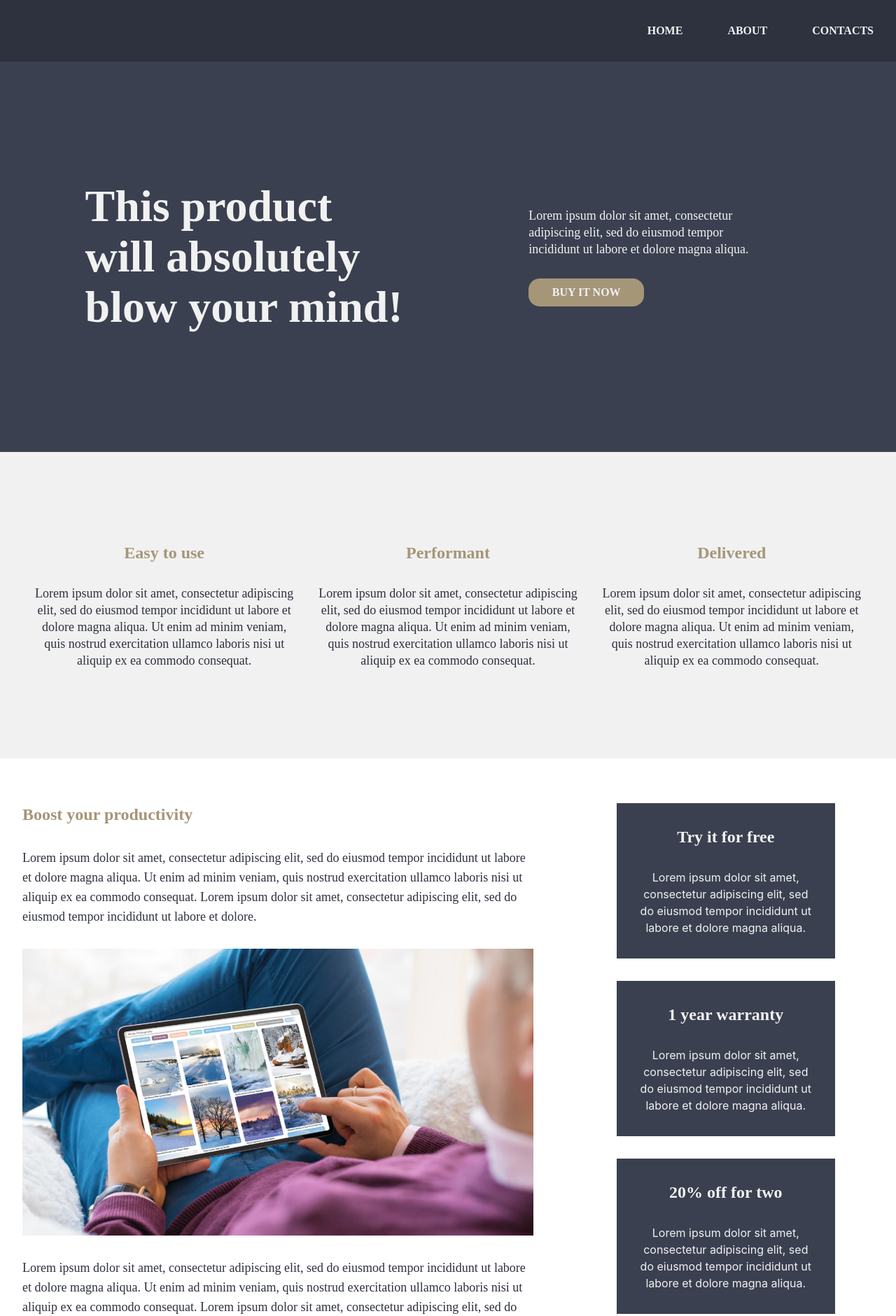
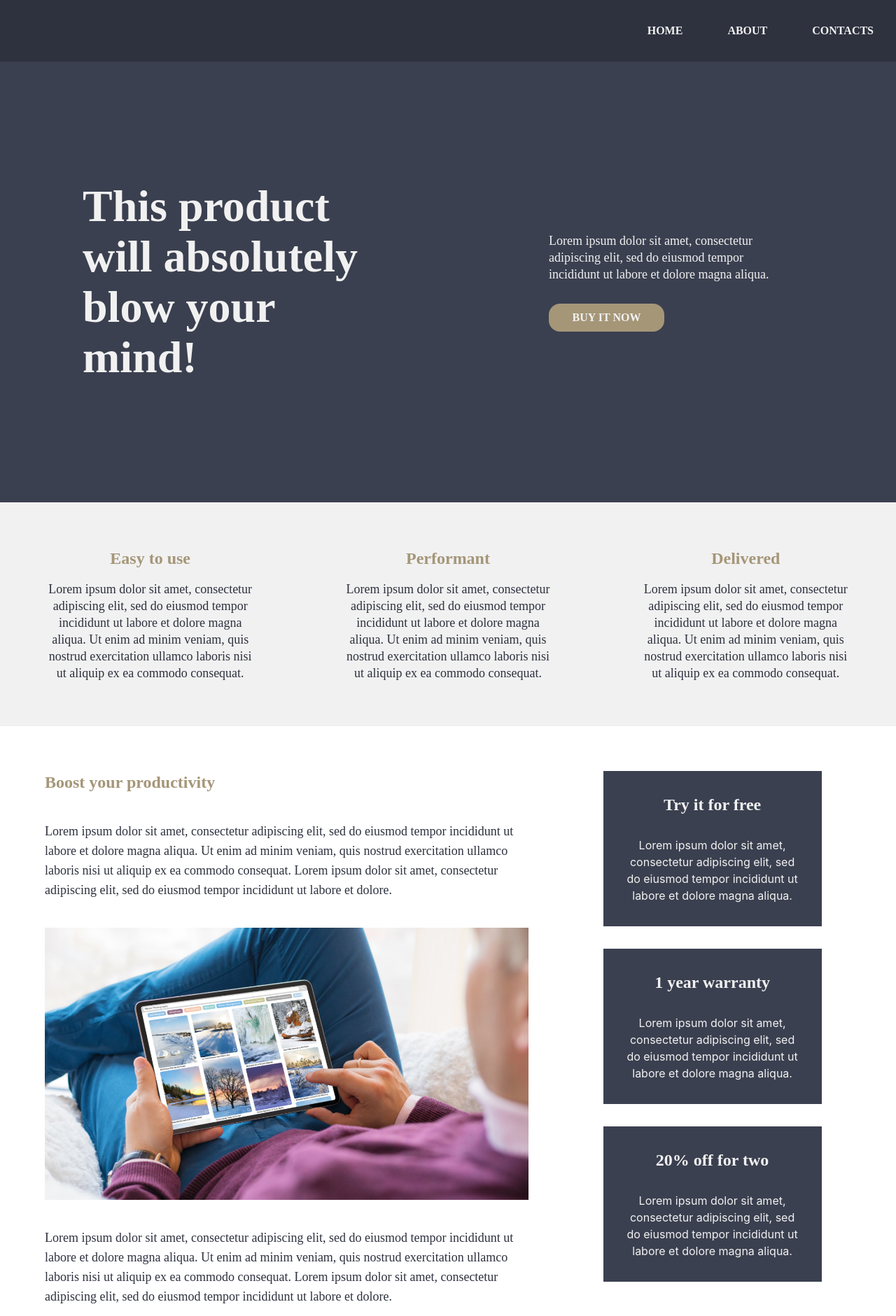
Before and after one commit to Danilok95432/RC_HW_1, a website: page index.html in a window 1280 px wide. Shown: the top 1881 px of the page at 70% size. Drawn offline with nearby package versions, Linux system fonts and the light colour scheme.

Commit message:
third commit

```diff
--- a/index.html
+++ b/index.html
@@ -22,12 +22,12 @@
       <section class="hero">
         <div class="hero-block">
           <div id="introduce-block" class="two-blocks">
-            <div class="left-block">
+            <div id="intro-elem" class="left-block">
               <h1 id="title-left-block">
                 This product will absolutely blow your mind!
               </h1>
             </div>
-            <div class="right-block">
+            <div id="intro-elem" class="right-block">
               <div id="inner-block" class="inner-right-block">
                 <p id="text-right-block">
                   Lorem ipsum dolor sit amet, consectetur adipiscing elit, sed do eiusmod tempor incididunt ut labore et dolore magna aliqua.
@@ -86,7 +86,7 @@
     <footer>
       <div class="footer-block">
         <div id="footer-content" class="footer-content">
-          <h1>Contact us today</h1>
+          <h1 id="footer-title">Contact us today</h1>
           <div id="footer-list" class="footer-list">
             <div class="footer-list-about">
               <h2>About the company</h2>
--- a/style.css
+++ b/style.css
@@ -3,6 +3,10 @@
 @media screen and (min-width: 768px){
   #feature-item{
     max-width: 650px;
+  }
+
+  #footer-title{
+    text-align: center;
   }
 
   #footer-nav{
@@ -41,12 +45,18 @@
   #introduce-block{
     padding: 128px 64px;
     flex-direction: row;
+    gap: 72px;
+  }
+
+  #intro-elem{
+    justify-content: center;
   }
 
   #title-left-block{
     font-size: 64px;
     font-weight: 600;
     line-height: 72px;
+    width: 80%;
   }
 
   #inner-block{
@@ -61,12 +71,13 @@
 
   #feature-list{
     flex-direction: row;
-    padding: 64px 32px;
+    padding: 64px 64px;
+    gap: 124px;
   }
 
   #article-main{
     flex-direction: row;
-    padding: 64px 32px;
+    padding: 64px 64px;
   }
 
   .article-left-block{
@@ -81,7 +92,8 @@
   }
 
   #footer-content{
-    padding: 128px 64px;
+    padding: 96px 64px;
+    gap: 64px;
   }
 
   #footer-list{
@@ -197,20 +209,18 @@ li:hover{
 .two-blocks{
   display: flex;
   flex-direction: column;
-  padding: 64px 32px;
+  padding: 48px 24px;
 }
 
 .left-block{
   width: 100%;
   display: flex;
-  justify-content: center;
   align-items: center;
 }
 
 .right-block{
   width: 100%;
   display: flex;
-  justify-content: center;
   align-items: center;
 }
 
@@ -228,7 +238,6 @@ li:hover{
   line-height: 48px;
   letter-spacing: 0em;
   text-align: left;
-  width: 80%;
 }
 
 .right-block p{
@@ -274,6 +283,8 @@ li:hover{
 .features-list-block{
   display: flex;
   flex-direction: column;
+  gap: 40px;
+  padding: 48px 24px;
 }
 
 .feature{
@@ -281,8 +292,7 @@ li:hover{
   flex-direction: column;
   justify-content: center;
   align-items: center;
-  gap: 30px;
-  padding: 64px 16px;
+  gap: 16px;
   max-width: 440px;
   margin: 0 auto;
 }
@@ -319,13 +329,13 @@ li:hover{
   display: flex;
   flex-direction: column;
   gap: 64px;
-  padding: 64px 16px;
+  padding: 48px 24px;
 }
 
 .article-left-block{
   display: flex;
   flex-direction: column;
-  gap: 32px;
+  gap: 40px;
 }
 
 .article-left-block h2{
@@ -396,8 +406,8 @@ li:hover{
 .footer-content{
   display: flex;
   flex-direction: column;
-  gap: 16px;
-  padding: 64px 16px;
+  gap: 40px;
+  padding: 64px 24px;
 }
 
 .footer-list{
@@ -443,7 +453,7 @@ li:hover{
   font-style: normal;
   font-weight: 700;
   line-height: 40px;
-  text-align: center;
+  text-align: left;
 }
 
 .footer-list h2{
```
